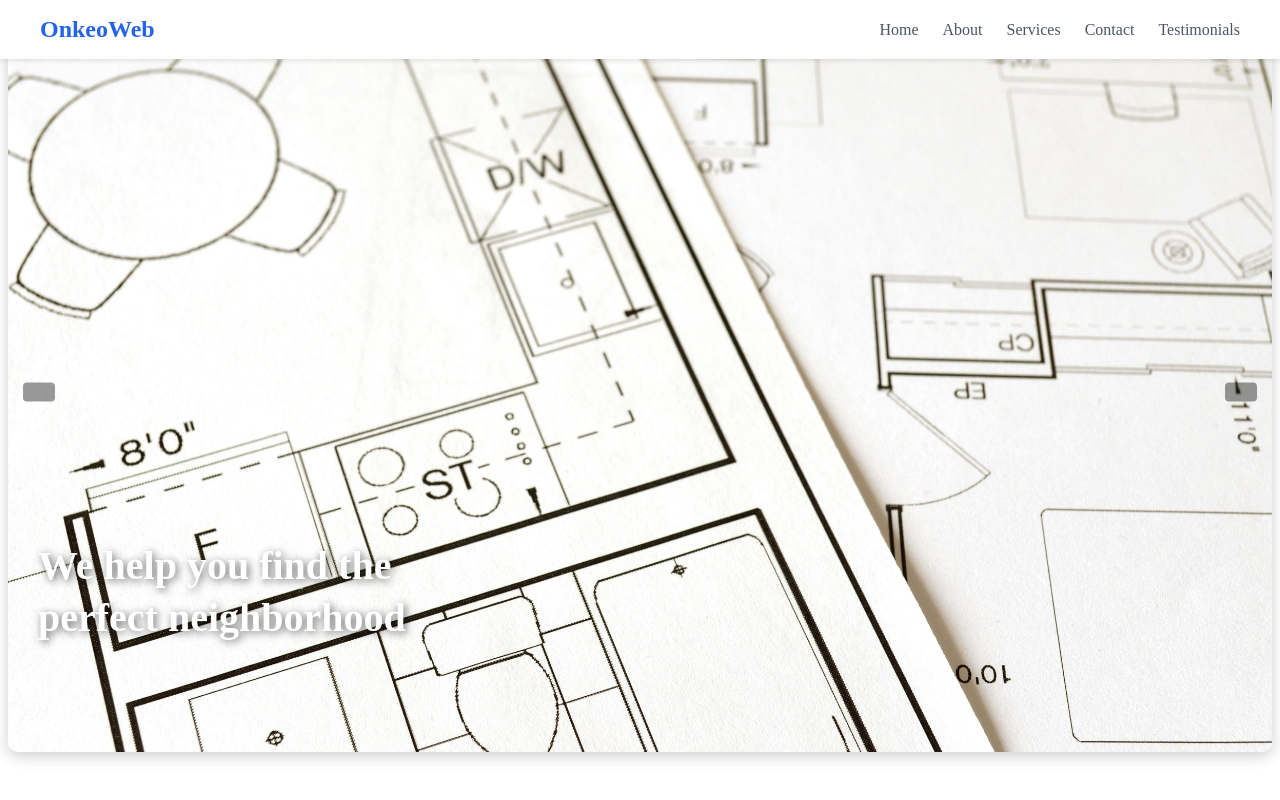
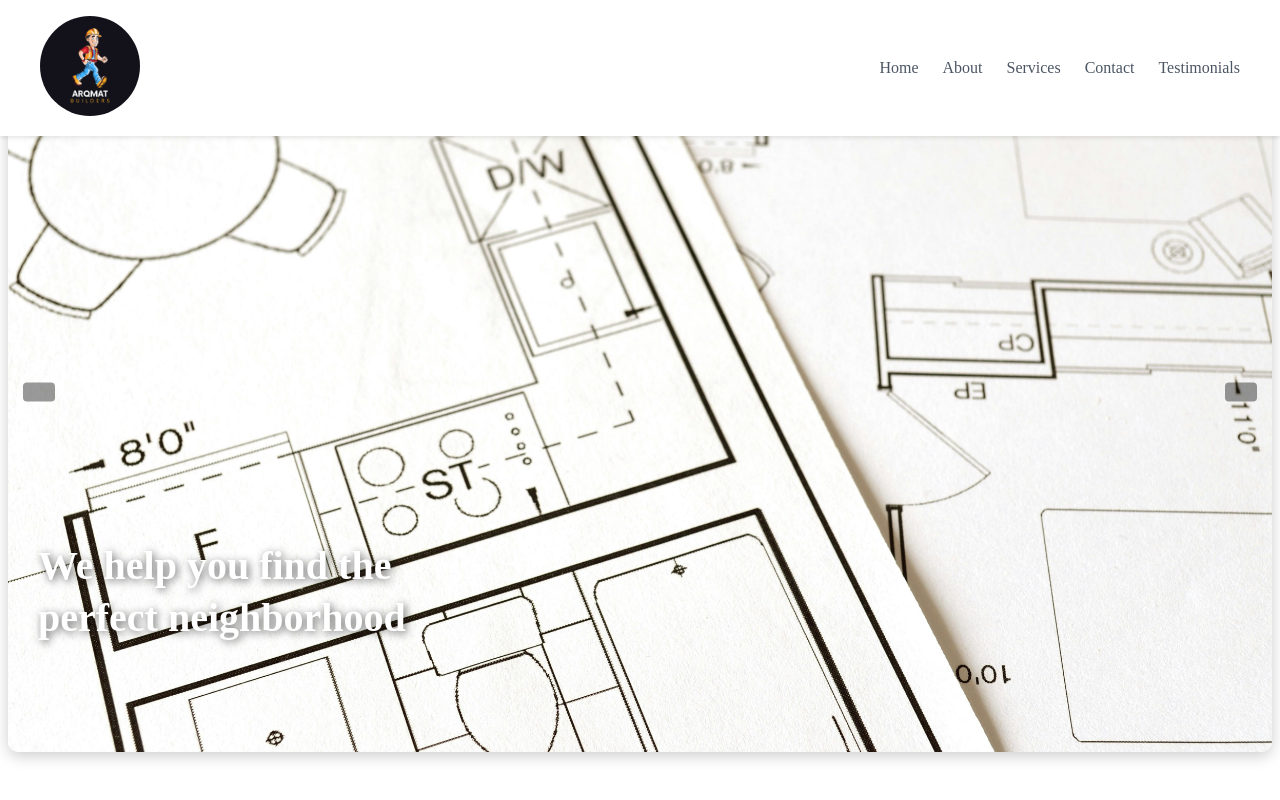
Before and after one commit to membae/onkeoWeb, a React (Vite) app in the folder onkeoWeb/: page / in a window 1280 px wide. Shown: the top 800 px of the page. Built offline with nearby package versions, Linux system fonts and the light colour scheme.

Commit message:
added logo

```diff
--- a/onkeoWeb/src/components/Navbar.css
+++ b/onkeoWeb/src/components/Navbar.css
@@ -19,12 +19,12 @@
   align-items: center;
 }
 
-.navbar-logo {
-  font-size: 1.5rem;
-  font-weight: bold;
-  color: #2563eb;
-  text-decoration: none;
+.navbar-logo img {
+  width: 100px;
+  height: auto; /* Keeps aspect ratio */
+  border-radius: 50%
 }
+
 
 .navbar-links {
   display: flex;
--- a/onkeoWeb/src/components/Navbar.jsx
+++ b/onkeoWeb/src/components/Navbar.jsx
@@ -10,7 +10,7 @@ function Navbar() {
     <nav className="navbar">
       <div className="navbar-container">
         <Link to="/" className="navbar-logo">
-          OnkeoWeb
+          <img src="/arqmat logo.png" alt="" />
         </Link>
 
         {/* Hamburger icon */}
```
Also changed, not shown: onkeoWeb/public/arqmat logo.png (added).
